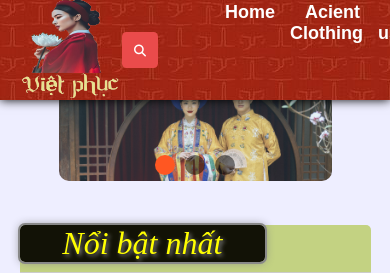
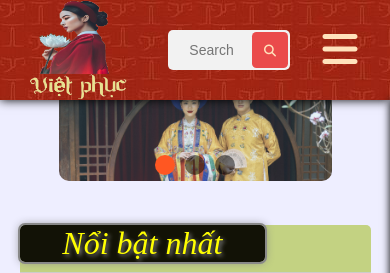
Before and after one commit to Ducs2005/traditional-costume-promotion, a PHP site: page /home_view.php in a window 390 px wide. Shown: the top 273 px of the page. Run offline with PHP 8.4, Linux system fonts and the light colour scheme; some libraries are stand-ins or nearby versions; some web fonts are replaced.

Commit message:
responsive

```diff
--- a/css/footer.css
+++ b/css/footer.css
@@ -13,10 +13,10 @@ footer {
     width: 100%;
     position: absolute;
     background: url(../img/backgr.jpg);
-    padding: 100px 0 30px;
+    padding: 60px 0 10px 0;
     border-top-left-radius: 125px;
     font-size: 14px;
-    line-height: 20px;
+    box-shadow: 0 0 8px #000;
 }
 
 .row {
@@ -48,6 +48,8 @@ footer {
     width: fit-content;
     margin-bottom: 30px;
     position: relative;
+    font-weight: bolder;
+    color: rgb(255, 189, 103);
 }
 
 footer .email-id {
@@ -155,3 +157,15 @@ footer hr {
         left: 100%;
     }
 }
+
+@media (max-width:700px) {
+    footer {
+        bottom: unset;
+    }
+    .col {
+        flex-basis: 100%
+    }
+    .col:nth-child(2), .col:nth-child(3){
+        flex-basis: 100%;
+    }
+}
--- a/css/header.css
+++ b/css/header.css
@@ -9,6 +9,7 @@ body {
     background-size: cover;
     background-position: center;
     height: 100vh;
+    background-position: center;
 }
 
 header {
@@ -23,9 +24,18 @@ header {
     background: url(../img/backgr.jpg);
 }
 
+#chk1 {
+    display: none;
+}
+
 i {
-    color: #ffffff;
+    color: rgb(255, 226, 188);
     cursor: pointer;
+}
+
+header .logo {
+    margin-left: 10px;
+    font-size: 15px;
 }
 
 header .logo img{
@@ -52,6 +62,8 @@ header .search-box {
     color: rgb(43, 42, 42);
     font-size: 14px;
     text-align: center;
+    padding-left: 5px;
+    padding-right: 40px;
 }
 
 .search-box button {
@@ -79,7 +91,7 @@ header ul li {
 
 header ul li a {
     text-decoration: none;
-    color: #fff;
+    color: rgb(255, 226, 188);
     font-size: 18px;
     font-weight: 600;
     padding: 10px 15px;
@@ -94,3 +106,46 @@ header .menu {
     font-size: 2.5em;
     display: none;
 }
+
+@media (max-width: 1200px) {
+    .search-box button {
+        position: absolute;
+    }
+    header ul {
+        position: fixed;
+        top: 100px;
+        right: -100%;
+        background: #b71c1c;
+        height: calc(100vh - 100px);
+        width: 50%;
+        flex-direction: column;
+        align-items: center;
+        transition: right 0.5s linear;
+        padding: 20px 0;
+        box-shadow: 0 0 8px #000;
+    }
+    header .menu {
+        display: block;
+        width: 100px;
+        text-align: center;
+    }
+    #chk1:checked ~ ul {
+        right: 0;
+    }
+}
+
+@media (max-width: 576px) {
+    header .logo {
+        font-size: 10px;
+        margin-left: 8px;
+    }
+    header ul {
+        width: 100%;
+    }
+}
+
+@media (min-width: 1200px) {
+    header ul li a {
+        font-size: 16px;
+    }
+}
--- a/view/header.php
+++ b/view/header.php
@@ -11,6 +11,7 @@
 </head>
 <body>
     <header>
+        <input type="checkbox" name="" id="chk1">
         <div class="logo"><img src="img/logo.png"></div>
         <div class="search-box">
             <form action="">
@@ -32,7 +33,7 @@
             </li>
         </ul>
         <div class="menu">
-            <label for="mn">
+            <label for="chk1">
                 <i class="fa fa-bars"></i>
             </label>
         </div>
```
